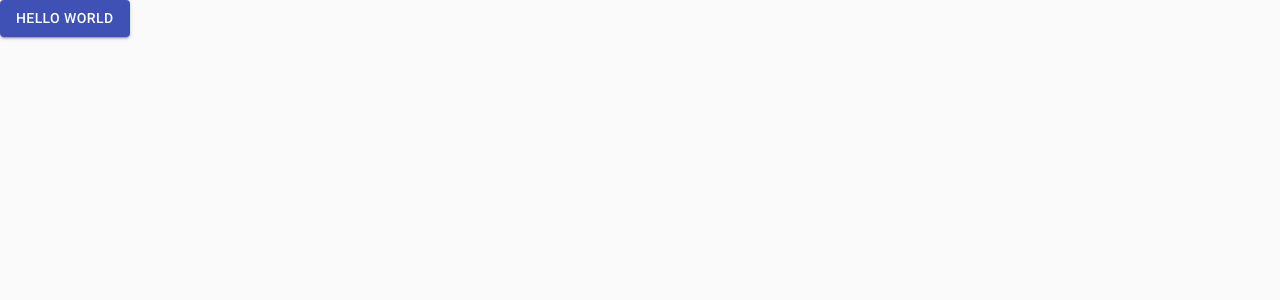
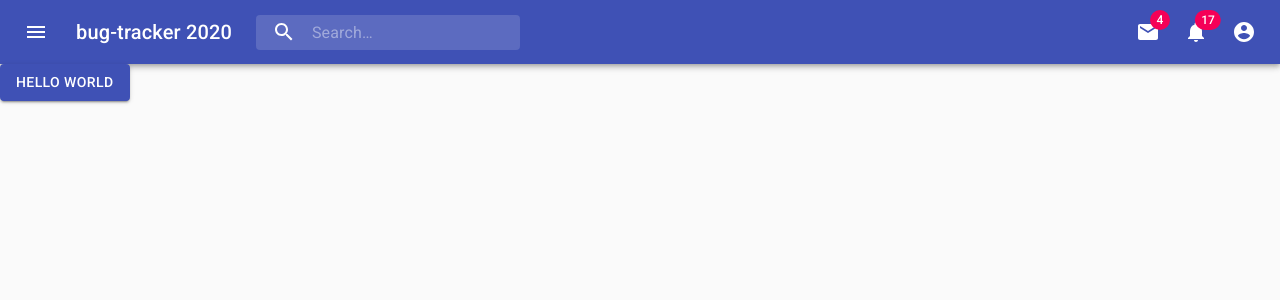
Before and after one commit to Ian84Be/bug-tracker, a React (Create React App) app in the folder client/: page / in a window 1280 px wide. Shown: the top 300 px of the page. Built offline with nearby package versions, Linux system fonts and the light colour scheme; the HTML template or start-up script is replaced by a standard one.

Commit message:
navbar template

```diff
--- a/client/package.json
+++ b/client/package.json
@@ -4,6 +4,7 @@
   "private": true,
   "dependencies": {
     "@material-ui/core": "^4.5.1",
+    "@material-ui/icons": "^4.5.1",
     "react": "^16.11.0",
     "react-dom": "^16.11.0",
     "react-scripts": "3.2.0"
--- a/client/src/App.js
+++ b/client/src/App.js
@@ -1,10 +1,12 @@
 import React from 'react';
+import Navbar from './components/Navbar';
 import { Button, CssBaseline } from '@material-ui/core';
 
 function App() {
   return (
     <>
       <CssBaseline />
+      <Navbar />
       <Button variant="contained" color="primary">
         Hello World
       </Button>
--- /dev/null
+++ b/client/src/components/Navbar.js
@@ -0,0 +1,230 @@
+import React from 'react';
+import { fade, makeStyles } from '@material-ui/core/styles';
+import AppBar from '@material-ui/core/AppBar';
+import Toolbar from '@material-ui/core/Toolbar';
+import IconButton from '@material-ui/core/IconButton';
+import Typography from '@material-ui/core/Typography';
+import InputBase from '@material-ui/core/InputBase';
+import Badge from '@material-ui/core/Badge';
+import MenuItem from '@material-ui/core/MenuItem';
+import Menu from '@material-ui/core/Menu';
+import MenuIcon from '@material-ui/icons/Menu';
+import SearchIcon from '@material-ui/icons/Search';
+import AccountCircle from '@material-ui/icons/AccountCircle';
+import MailIcon from '@material-ui/icons/Mail';
+import NotificationsIcon from '@material-ui/icons/Notifications';
+import MoreIcon from '@material-ui/icons/MoreVert';
+
+const useStyles = makeStyles(theme => ({
+  grow: {
+    flexGrow: 1
+  },
+  menuButton: {
+    marginRight: theme.spacing(2)
+  },
+  title: {
+    display: 'none',
+    [theme.breakpoints.up('sm')]: {
+      display: 'block'
+    }
+  },
+  search: {
+    position: 'relative',
+    borderRadius: theme.shape.borderRadius,
+    backgroundColor: fade(theme.palette.common.white, 0.15),
+    '&:hover': {
+      backgroundColor: fade(theme.palette.common.white, 0.25)
+    },
+    marginRight: theme.spacing(2),
+    marginLeft: 0,
+    width: '100%',
+    [theme.breakpoints.up('sm')]: {
+      marginLeft: theme.spacing(3),
+      width: 'auto'
+    }
+  },
+  searchIcon: {
+    width: theme.spacing(7),
+    height: '100%',
+    position: 'absolute',
+    pointerEvents: 'none',
+    display: 'flex',
+    alignItems: 'center',
+    justifyContent: 'center'
+  },
+  inputRoot: {
+    color: 'inherit'
+  },
+  inputInput: {
+    padding: theme.spacing(1, 1, 1, 7),
+    transition: theme.transitions.create('width'),
+    width: '100%',
+    [theme.breakpoints.up('md')]: {
+      width: 200
+    }
+  },
+  sectionDesktop: {
+    display: 'none',
+    [theme.breakpoints.up('md')]: {
+      display: 'flex'
+    }
+  },
+  sectionMobile: {
+    display: 'flex',
+    [theme.breakpoints.up('md')]: {
+      display: 'none'
+    }
+  }
+}));
+
+export default function Navbar() {
+  const classes = useStyles();
+  const [anchorEl, setAnchorEl] = React.useState(null);
+  const [mobileMoreAnchorEl, setMobileMoreAnchorEl] = React.useState(null);
+
+  const isMenuOpen = Boolean(anchorEl);
+  const isMobileMenuOpen = Boolean(mobileMoreAnchorEl);
+
+  const handleProfileMenuOpen = event => {
+    setAnchorEl(event.currentTarget);
+  };
+
+  const handleMobileMenuClose = () => {
+    setMobileMoreAnchorEl(null);
+  };
+
+  const handleMenuClose = () => {
+    setAnchorEl(null);
+    handleMobileMenuClose();
+  };
+
+  const handleMobileMenuOpen = event => {
+    setMobileMoreAnchorEl(event.currentTarget);
+  };
+
+  const menuId = 'primary-search-account-menu';
+  const renderMenu = (
+    <Menu
+      anchorEl={anchorEl}
+      anchorOrigin={{ vertical: 'top', horizontal: 'right' }}
+      id={menuId}
+      keepMounted
+      transformOrigin={{ vertical: 'top', horizontal: 'right' }}
+      open={isMenuOpen}
+      onClose={handleMenuClose}
+    >
+      <MenuItem onClick={handleMenuClose}>Profile</MenuItem>
+      <MenuItem onClick={handleMenuClose}>My account</MenuItem>
+    </Menu>
+  );
+
+  const mobileMenuId = 'primary-search-account-menu-mobile';
+  const renderMobileMenu = (
+    <Menu
+      anchorEl={mobileMoreAnchorEl}
+      anchorOrigin={{ vertical: 'top', horizontal: 'right' }}
+      id={mobileMenuId}
+      keepMounted
+      transformOrigin={{ vertical: 'top', horizontal: 'right' }}
+      open={isMobileMenuOpen}
+      onClose={handleMobileMenuClose}
+    >
+      <MenuItem>
+        <IconButton aria-label="show 4 new mails" color="inherit">
+          <Badge badgeContent={4} color="secondary">
+            <MailIcon />
+          </Badge>
+        </IconButton>
+        <p>Messages</p>
+      </MenuItem>
+      <MenuItem>
+        <IconButton aria-label="show 11 new notifications" color="inherit">
+          <Badge badgeContent={11} color="secondary">
+            <NotificationsIcon />
+          </Badge>
+        </IconButton>
+        <p>Notifications</p>
+      </MenuItem>
+      <MenuItem onClick={handleProfileMenuOpen}>
+        <IconButton
+          aria-label="account of current user"
+          aria-controls="primary-search-account-menu"
+          aria-haspopup="true"
+          color="inherit"
+        >
+          <AccountCircle />
+        </IconButton>
+        <p>Profile</p>
+      </MenuItem>
+    </Menu>
+  );
+
+  return (
+    <div className={classes.grow}>
+      <AppBar position="static">
+        <Toolbar>
+          <IconButton
+            edge="start"
+            className={classes.menuButton}
+            color="inherit"
+            aria-label="open drawer"
+          >
+            <MenuIcon />
+          </IconButton>
+          <Typography className={classes.title} variant="h6" noWrap>
+            bug-tracker 2020
+          </Typography>
+          <div className={classes.search}>
+            <div className={classes.searchIcon}>
+              <SearchIcon />
+            </div>
+            <InputBase
+              placeholder="Search…"
+              classes={{
+                root: classes.inputRoot,
+                input: classes.inputInput
+              }}
+              inputProps={{ 'aria-label': 'search' }}
+            />
+          </div>
+          <div className={classes.grow} />
+          <div className={classes.sectionDesktop}>
+            <IconButton aria-label="show 4 new mails" color="inherit">
+              <Badge badgeContent={4} color="secondary">
+                <MailIcon />
+              </Badge>
+            </IconButton>
+            <IconButton aria-label="show 17 new notifications" color="inherit">
+              <Badge badgeContent={17} color="secondary">
+                <NotificationsIcon />
+              </Badge>
+            </IconButton>
+            <IconButton
+              edge="end"
+              aria-label="account of current user"
+              aria-controls={menuId}
+              aria-haspopup="true"
+              onClick={handleProfileMenuOpen}
+              color="inherit"
+            >
+              <AccountCircle />
+            </IconButton>
+          </div>
+          <div className={classes.sectionMobile}>
+            <IconButton
+              aria-label="show more"
+              aria-controls={mobileMenuId}
+              aria-haspopup="true"
+              onClick={handleMobileMenuOpen}
+              color="inherit"
+            >
+              <MoreIcon />
+            </IconButton>
+          </div>
+        </Toolbar>
+      </AppBar>
+      {renderMobileMenu}
+      {renderMenu}
+    </div>
+  );
+}
```
Also changed, not shown: 1 other file (tests, documents, lock files or other folders).
